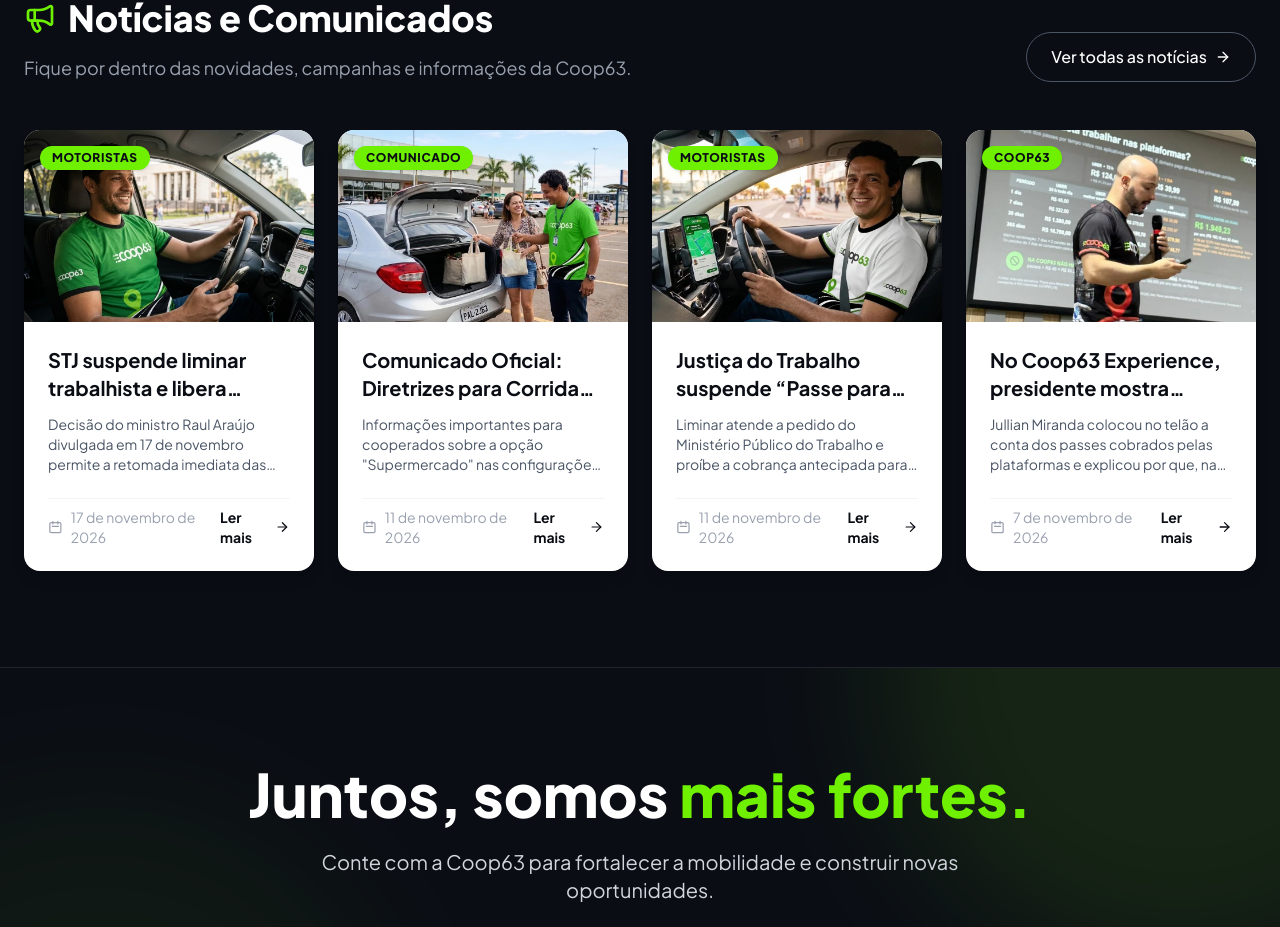
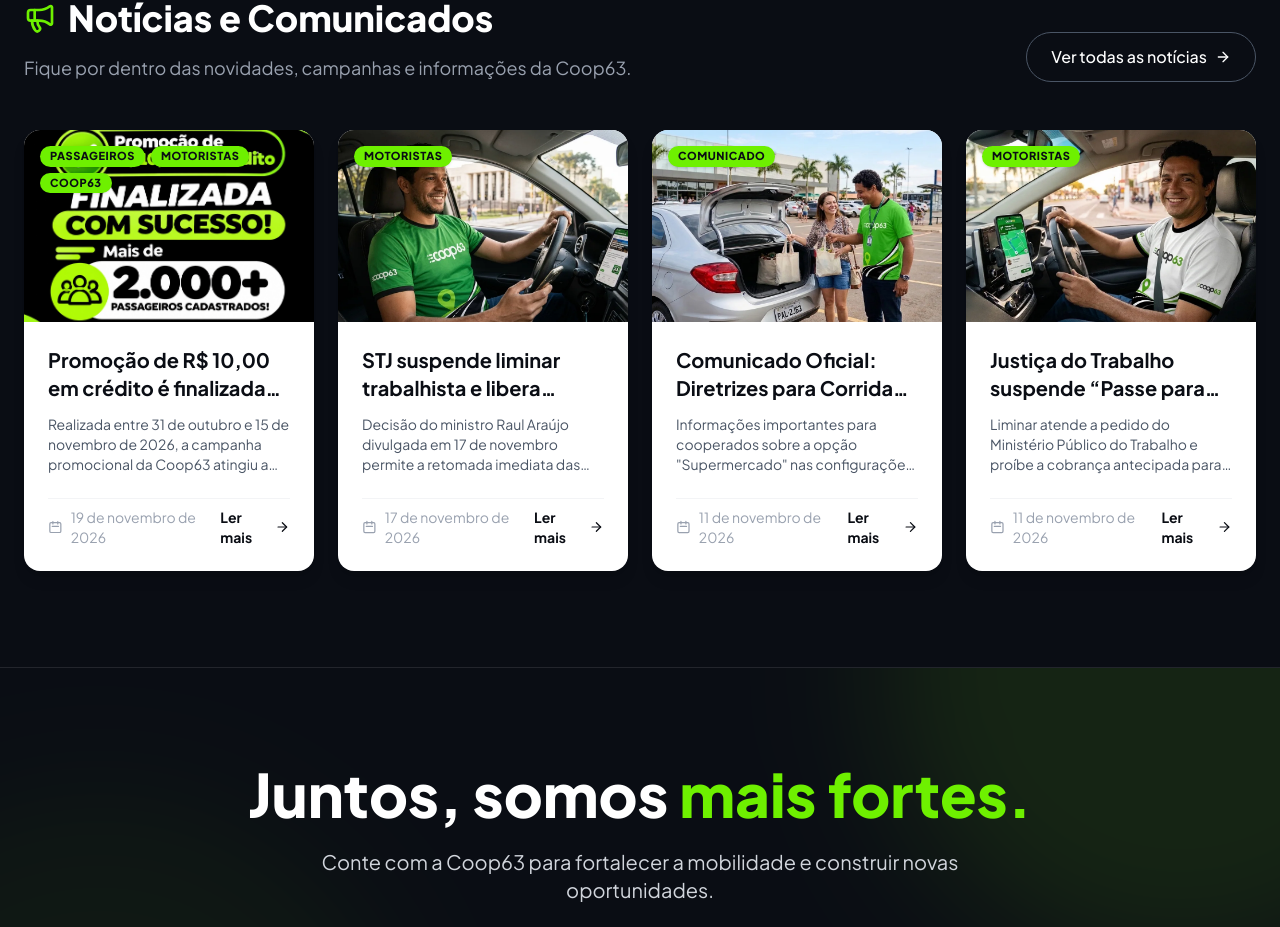
Before and after one commit to fennder/coopgo063, a React (Vite) app: page / in a window 1280 px wide. Shown: the part 4973-5900 px from the top of the page. Built offline with nearby package versions, Linux system fonts and the light colour scheme.

Commit message:
feat(news): support multiple categories for news articles
Allow news articles to be tagged with multiple categories instead of a single one. Updated UI components, filtering logic, and SEO metadata to handle arrays of categories. Added new promotional article with multiple tags.

```diff
--- a/scripts/postbuild-seo.mjs
+++ b/scripts/postbuild-seo.mjs
@@ -349,7 +349,10 @@ async function main() {
           image: [imageUrl],
           datePublished: article.isoDate || TODAY_ISO,
           dateModified: article.isoDate || TODAY_ISO,
-          articleSection: article.category,
+          articleSection:
+            article.categories && article.categories.length > 0
+              ? article.categories.join(', ')
+              : article.category,
           inLanguage: 'pt-BR',
           mainEntityOfPage: {
             '@type': 'WebPage',
--- a/src/components/News.tsx
+++ b/src/components/News.tsx
@@ -39,8 +39,15 @@ export function News() {
                   decoding="async"
                   className="w-full h-full object-cover transition-transform duration-700 group-hover:scale-110"
                 />
-                <div className="absolute top-4 left-4 bg-brand-green text-brand-navy text-xs font-black px-3 py-1 rounded-full uppercase tracking-wider shadow-sm">
-                  {item.category}
+                <div className="absolute top-4 left-4 right-4 flex flex-wrap gap-1.5">
+                  {(item.categories ?? [item.category]).map((cat) => (
+                    <span
+                      key={cat}
+                      className="bg-brand-green text-brand-navy text-[11px] font-black px-2.5 py-0.5 rounded-full uppercase tracking-wider shadow-sm"
+                    >
+                      {cat}
+                    </span>
+                  ))}
                 </div>
               </Link>
               <div className="p-6 flex flex-col flex-grow">
--- a/src/data/newsData.ts
+++ b/src/data/newsData.ts
@@ -3,11 +3,14 @@ import driverInCarImg from '../assets/images/motorista_camisa_branca_17944929083
 import supermarketImg from '../assets/images/supermercado_camisa_verde_1794493072031.webp';
 import stjDriverImg from '../assets/images/coop63_stj_decisao_motorista_1794945412714.webp';
 
+export type NewsCategory = 'Comunicado' | 'Motoristas' | 'Passageiros' | 'Coop63';
+
 export interface NewsItem {
   id: number;
   slug: string;
   image: string;
-  category: 'Comunicado' | 'Motoristas' | 'Passageiros' | 'Coop63';
+  category: NewsCategory;
+  categories?: NewsCategory[];
   title: string;
   summary: string;
   content: string[];
@@ -17,6 +20,29 @@ export interface NewsItem {
 }
 
 export const newsArticles: NewsItem[] = [
+  {
+    id: 12,
+    slug: 'promocao-10-reais-credito-coop63-mais-2000-passageiros-cadastrados',
+    image: '/assets/aistudio/promocao10_a0a1ff38.jpeg',
+    category: 'Coop63',
+    categories: ['Passageiros', 'Motoristas', 'Coop63'],
+    title: 'Promoção de R$ 10,00 em crédito é finalizada com sucesso e supera 2.000 passageiros cadastrados',
+    summary: 'Realizada entre 31 de outubro e 15 de novembro de 2026, a campanha promocional da Coop63 atingiu a marca de mais de 2.000 passageiros cadastrados, fortalecendo corridas para motoristas e economia para usuários.',
+    content: [
+      'A Coop63 celebra o encerramento com sucesso da Promoção de R$ 10,00 em crédito, ação especial que teve início em 31 de outubro de 2026 e foi finalizada em 15 de novembro de 2026. Ao longo do período da campanha, a plataforma superou a expressiva marca de mais de 2.000+ passageiros cadastrados.',
+      'Desenvolvida para aproximar ainda mais a comunidade do modelo cooperativo de mobilidade urbana, a iniciativa trouxe vantagens diretas tanto para quem utiliza o aplicativo para se deslocar quanto para quem dirige todos os dias pela cooperativa.',
+      '### Cronograma da Campanha',
+      'TIMELINE:\n31 de outubro de 2026 — Início da Promoção | Lançamento oficial da campanha promocional de R$ 10,00 em crédito para novos passageiros no aplicativo da Coop63.\n15 de novembro de 2026 — Finalização com Sucesso | Encerramento oficial da ação superando a marca de mais de 2.000+ passageiros cadastrados na plataforma.',
+      '### Impacto para Passageiros, Motoristas e para a Coop63',
+      '• Para os Passageiros: a promoção garantiu R$ 10,00 em crédito para experimentar o aplicativo Coop63, conhecendo na prática um atendimento próximo, veículos vistoriados e preços justos e transparentes em cada corrida.\n• Para os Motoristas Cooperados: a chegada de mais de dois mil novos cadastros amplia diretamente o fluxo de solicitações de viagens na cidade, gerando mais oportunidades de faturamento para quem roda com a cooperativa.\n• Para a Coop63: o resultado confirma a confiança da população no cooperativismo tocantinense, mantendo os recursos circulando localmente e consolidando uma alternativa humana e sustentável no transporte por aplicativo.',
+      '### Agradecimento Oficial',
+      'A Coop63 agradece a todos os passageiros e motoristas cooperados que participaram, compartilharam a campanha e confiaram em nosso trabalho entre os dias 31 de outubro e 15 de novembro. Seguimos trabalhando juntos por uma mobilidade cada vez mais justa e conectada!',
+      'COOP63 – Mobilidade que conecta!'
+    ],
+    date: '19 de novembro de 2026',
+    isoDate: '2026-11-19',
+    readTime: '3 min de leitura'
+  },
   {
     id: 11,
     slug: 'stj-suspende-liminar-trabalhista-passe-motoristas-uber',
--- a/src/pages/NewsDetailPage.tsx
+++ b/src/pages/NewsDetailPage.tsx
@@ -51,6 +51,9 @@ export function NewsDetailPage() {
     ? article.image
     : `https://coop63.coop.br${article.image.startsWith('/') ? article.image : `/${article.image}`}`;
 
+  const articleCategories =
+    article.categories && article.categories.length > 0 ? article.categories : [article.category];
+
   const articleJsonLd = [
     {
       '@type': 'NewsArticle',
@@ -59,7 +62,7 @@ export function NewsDetailPage() {
       image: [articleImageUrl],
       datePublished: article.isoDate,
       dateModified: article.isoDate,
-      articleSection: article.category,
+      articleSection: articleCategories.join(', '),
       inLanguage: 'pt-BR',
       mainEntityOfPage: {
         '@type': 'WebPage',
@@ -98,7 +101,7 @@ export function NewsDetailPage() {
         image={article.image}
         type="article"
         publishedTime={article.isoDate}
-        articleCategory={article.category}
+        articleCategory={articleCategories.join(', ')}
         jsonLd={articleJsonLd}
       />
       {/* Breadcrumb Header */}
@@ -135,9 +138,16 @@ export function NewsDetailPage() {
             </button>
           </div>
 
-          <div className="inline-flex items-center gap-2 bg-brand-green/10 text-brand-green px-3.5 py-1 rounded-full text-xs font-bold uppercase tracking-wider mb-4">
-            <Tag className="w-3 h-3" />
-            <span>{article.category}</span>
+          <div className="flex flex-wrap items-center gap-2 mb-4">
+            {articleCategories.map((cat) => (
+              <div
+                key={cat}
+                className="inline-flex items-center gap-1.5 bg-brand-green/10 text-brand-green px-3.5 py-1 rounded-full text-xs font-bold uppercase tracking-wider"
+              >
+                <Tag className="w-3 h-3" />
+                <span>{cat}</span>
+              </div>
+            ))}
           </div>
 
           <h1 className="text-3xl sm:text-4xl lg:text-5xl font-extrabold text-brand-navy leading-tight mb-6">
@@ -460,9 +470,16 @@ export function NewsDetailPage() {
                       decoding="async"
                       className="w-full h-full object-cover group-hover:scale-105 transition-transform duration-300"
                     />
-                    <span className="absolute top-3 left-3 bg-brand-navy/90 text-white text-[11px] font-bold px-2.5 py-0.5 rounded-full uppercase">
-                      {item.category}
-                    </span>
+                    <div className="absolute top-3 left-3 right-3 flex flex-wrap gap-1">
+                      {(item.categories ?? [item.category]).map((cat) => (
+                        <span
+                          key={cat}
+                          className="bg-brand-navy/90 text-white text-[10px] font-bold px-2.5 py-0.5 rounded-full uppercase"
+                        >
+                          {cat}
+                        </span>
+                      ))}
+                    </div>
                   </div>
                   <div className="p-5 flex flex-col flex-grow">
                     <h3 className="font-bold text-brand-navy group-hover:text-brand-green transition-colors line-clamp-2 mb-2">
--- a/src/pages/NewsPage.tsx
+++ b/src/pages/NewsPage.tsx
@@ -13,8 +13,10 @@ export function NewsPage() {
 
   const filteredNews = useMemo(() => {
     return newsArticles.filter((item) => {
+      const itemCats = item.categories ?? [item.category];
       const matchesCategory =
-        selectedCategory === 'Todos' || item.category.toLowerCase() === selectedCategory.toLowerCase();
+        selectedCategory === 'Todos' ||
+        itemCats.some((cat) => cat.toLowerCase() === selectedCategory.toLowerCase());
       const matchesSearch =
         item.title.toLowerCase().includes(searchQuery.toLowerCase()) ||
         item.summary.toLowerCase().includes(searchQuery.toLowerCase());
@@ -133,8 +135,15 @@ export function NewsPage() {
                       decoding="async"
                       className="w-full h-full object-cover group-hover:scale-105 transition-transform duration-500"
                     />
-                    <div className="absolute top-4 left-4 bg-brand-green text-brand-navy text-xs font-black px-3 py-1 rounded-full uppercase tracking-wider shadow-sm">
-                      {item.category}
+                    <div className="absolute top-4 left-4 right-4 flex flex-wrap gap-1.5">
+                      {(item.categories ?? [item.category]).map((cat) => (
+                        <span
+                          key={cat}
+                          className="bg-brand-green text-brand-navy text-[11px] font-black px-2.5 py-0.5 rounded-full uppercase tracking-wider shadow-sm"
+                        >
+                          {cat}
+                        </span>
+                      ))}
                     </div>
                   </Link>
 
--- a/vite.config.ts
+++ b/vite.config.ts
@@ -24,6 +24,7 @@ export default defineConfig(() => {
     server: {
       port: 3000,
       host: '0.0.0.0',
+      allowedHosts: true as const,
       hmr: process.env.DISABLE_HMR !== 'true',
       watch: process.env.DISABLE_HMR === 'true' ? null : {},
     },
```
Also changed, not shown: public/assets/aistudio/promocao10_a0a1ff38.jpeg (added), 1 other file (tests, documents, lock files or other folders).
